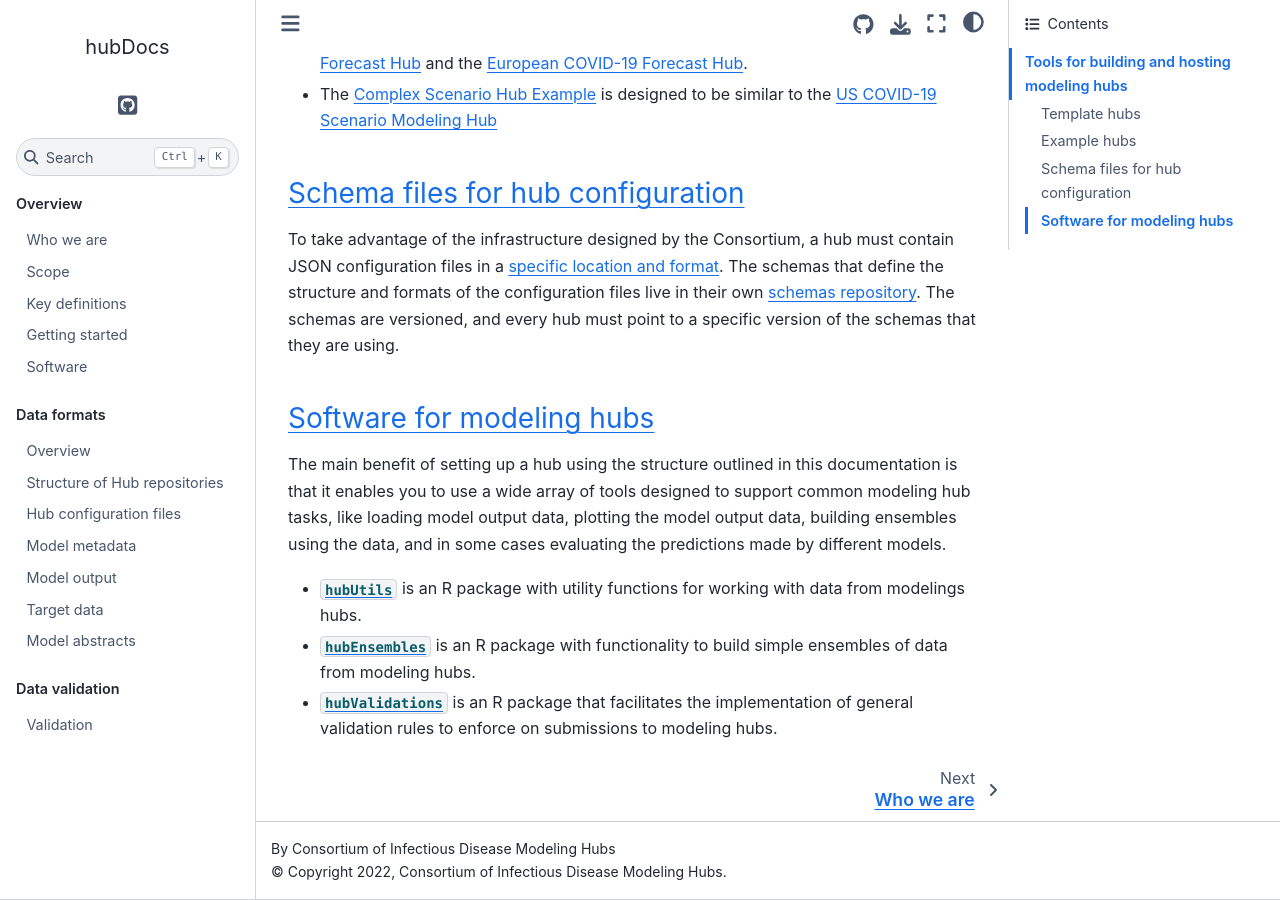
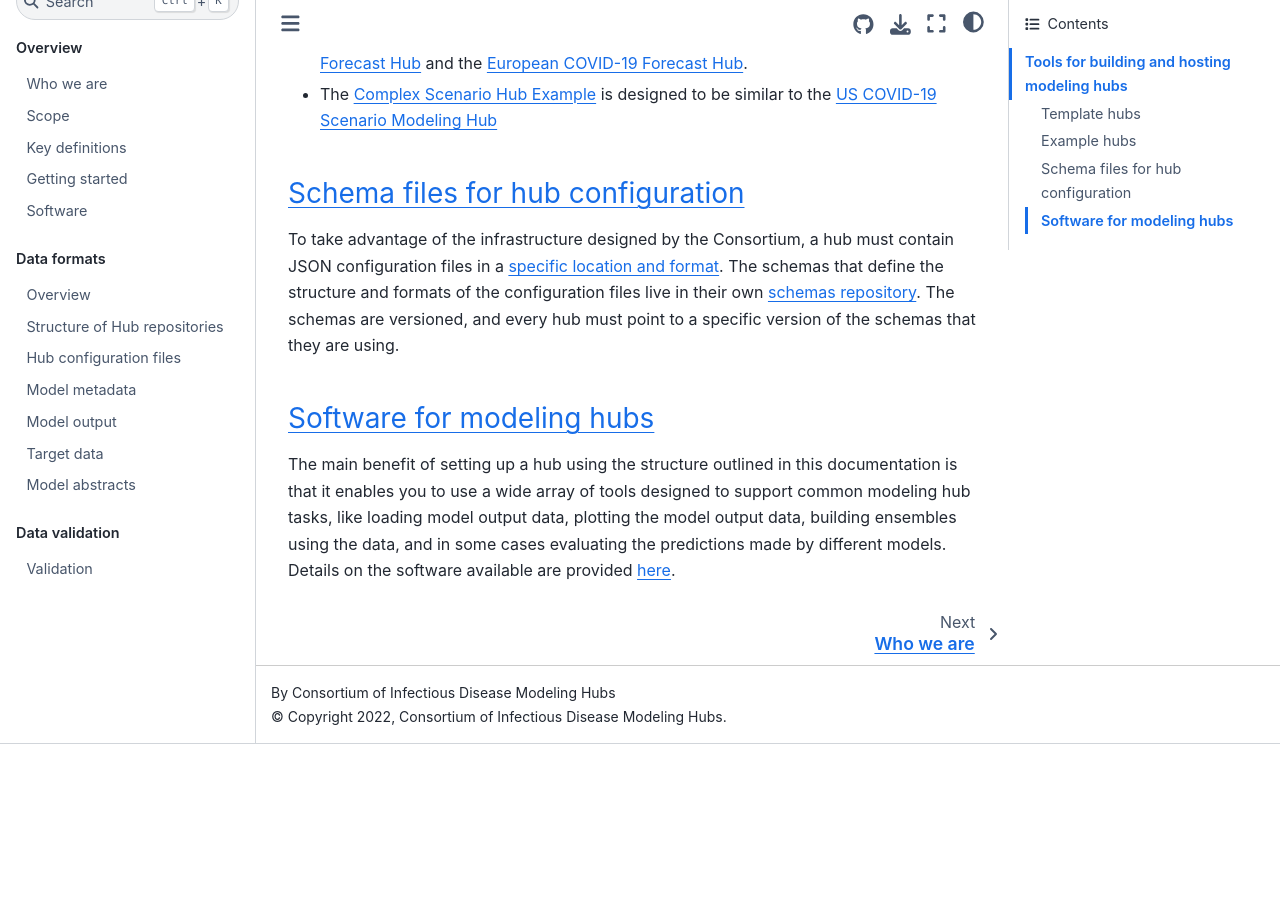
Before and after one commit to hubverse-org/hubDocs, a Sphinx documentation site: the page built from docs/source/index.md, in a window 1280 px wide and 900 px high, scrolled down 1065 px. Built offline with Sphinx 7.4.7 and the Sphinx Book theme 1.1.4, drawn with Linux system fonts in a browser that asks for light colours; pages that are not in the unit, such as notebooks, are missing from menus; after the commit the page ends 1809 px from its top, so only the background shows below that.

Commit message:
Cutting out redundant info on software.

```diff
--- a/docs/source/index.md
+++ b/docs/source/index.md
@@ -30,11 +30,7 @@ To take advantage of the infrastructure designed by the Consortium, a hub must c
 
 ### [Software for modeling hubs](overview/software.md)
 
-The main benefit of setting up a hub using the structure outlined in this documentation is that it enables you to use a wide array of tools designed to support common modeling hub tasks, like loading model output data, plotting the model output data, building ensembles using the data, and in some cases evaluating the predictions made by different models.
-
-- [`hubUtils`](https://infectious-disease-modeling-hubs.github.io/hubUtils/) is an R package with utility functions for working with data from modelings hubs.
-- [`hubEnsembles`](https://github.com/Infectious-Disease-Modeling-Hubs/hubEnsembles) is an R package with functionality to build simple ensembles of data from modeling hubs.
-- [`hubValidations`](https://github.com/Infectious-Disease-Modeling-Hubs/hubValidations) is an R package that facilitates the implementation of general validation rules to enforce on submissions to modeling hubs.
+The main benefit of setting up a hub using the structure outlined in this documentation is that it enables you to use a wide array of tools designed to support common modeling hub tasks, like loading model output data, plotting the model output data, building ensembles using the data, and in some cases evaluating the predictions made by different models. Details on the software available are provided [here](overview/software.md).
 
 
 
```
